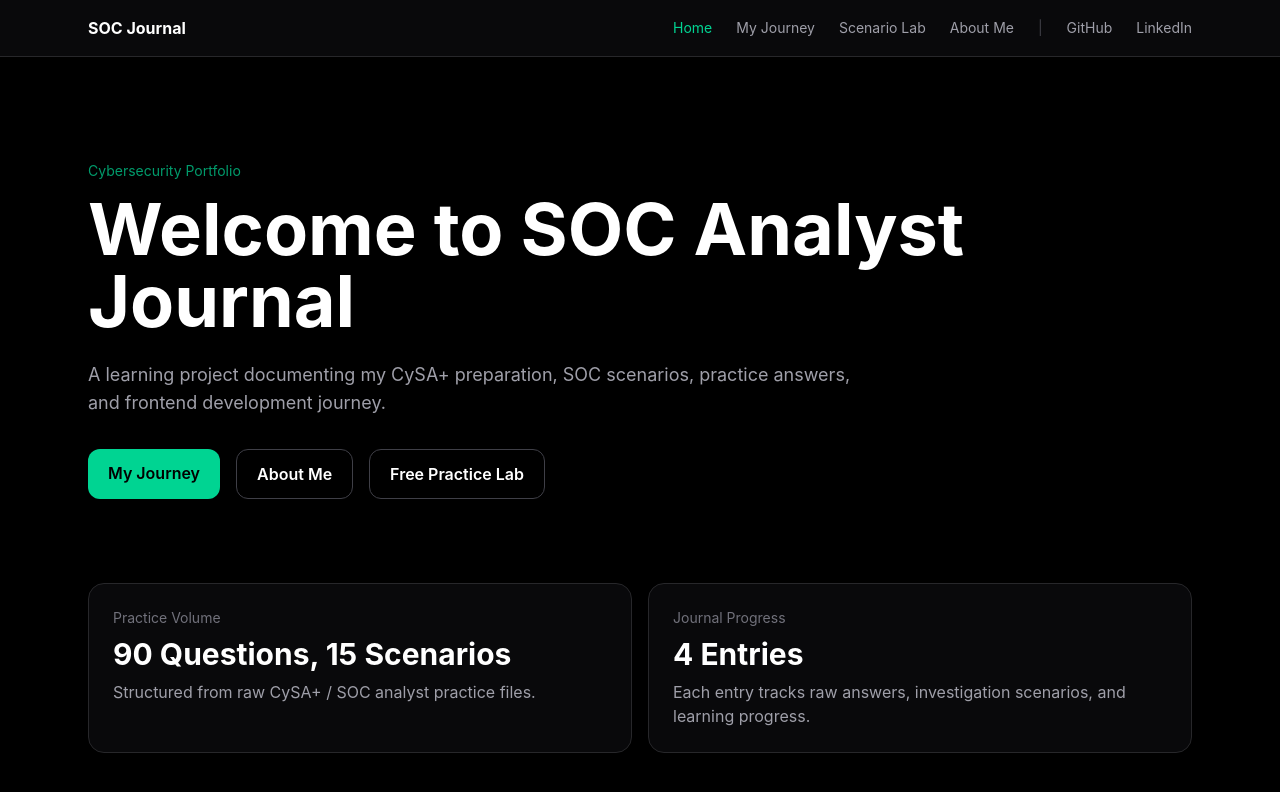
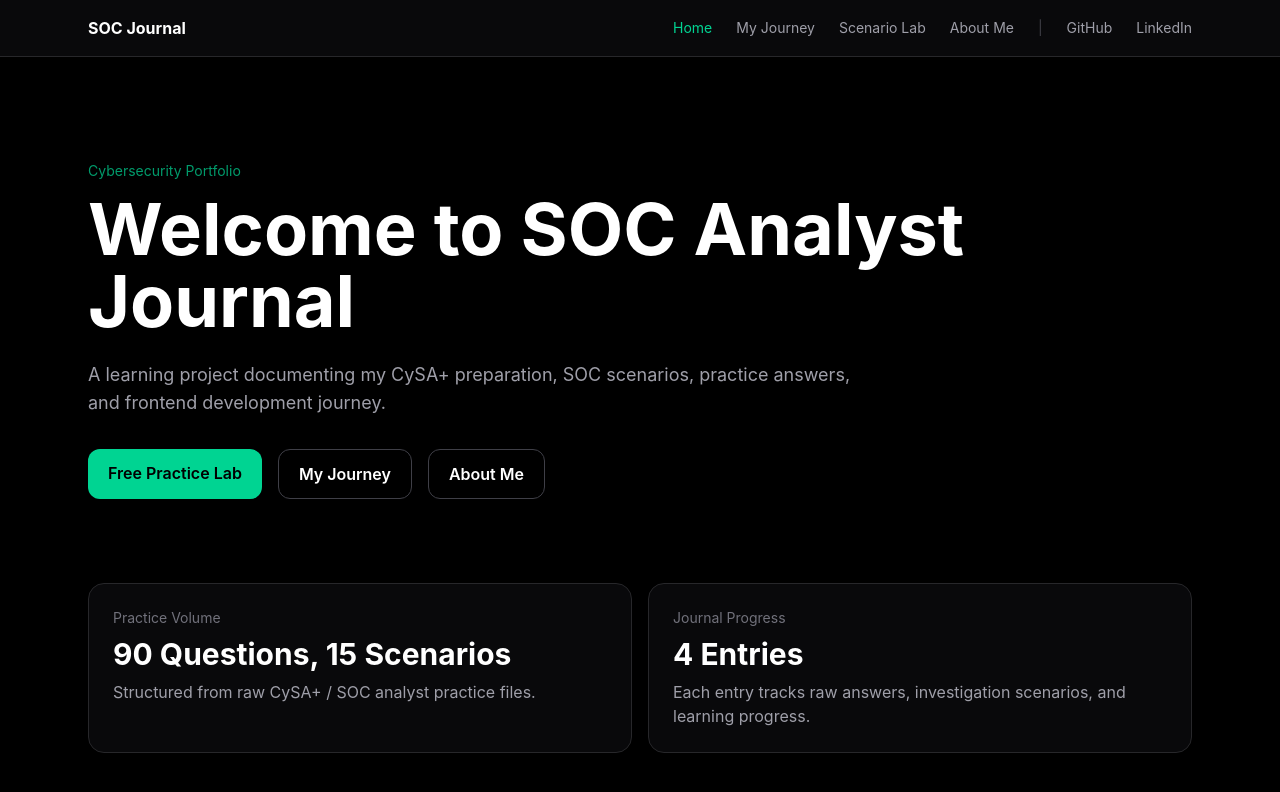
Before and after one commit to ViliusDevX/SOC-Analyst-Journal, a React (Vite) app: page / in a window 1280 px wide. Shown: the top 792 px of the page. Built offline with nearby package versions, Linux system fonts and the light colour scheme.

Commit message:
Fix home page buttons text and links

```diff
--- a/src/pages/Home.jsx
+++ b/src/pages/Home.jsx
@@ -32,23 +32,23 @@ function Home() {
 
         <div className="flex flex-wrap gap-4">
           <Link
+            to="/scenario-lab"
+            className="bg-emerald-400 text-black px-5 py-3 rounded-xl font-semibold hover:bg-emerald-300 transition"
+          >
+            Free Practice Lab
+          </Link>
+
+          <Link
             to="/journey"
-            className="bg-emerald-400 text-black px-5 py-3 rounded-xl font-semibold hover:bg-emerald-300 transition"
+            className="border border-zinc-700 px-5 py-3 rounded-xl font-semibold hover:border-emerald-400 hover:text-emerald-400 transition"
           >
             My Journey
           </Link>
-
           <Link
             to="/about"
             className="border border-zinc-700 px-5 py-3 rounded-xl font-semibold hover:border-emerald-400 hover:text-emerald-400 transition"
           >
             About Me
-          </Link>
-          <Link
-            to="/scenario-lab"
-            className="border border-zinc-700 px-5 py-3 rounded-xl font-semibold hover:border-emerald-400 hover:text-emerald-400 transition"
-          >
-            Free Practice Lab
           </Link>
         </div>
       </div>
```
